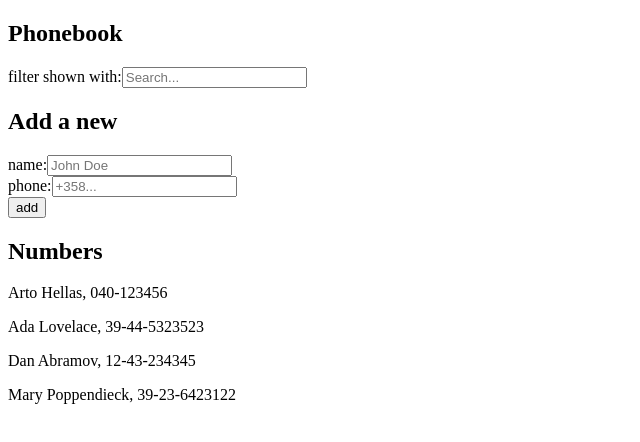
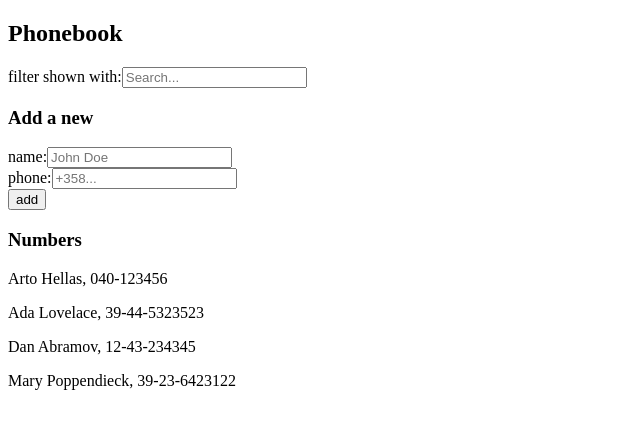
Before and after one commit to thesmol/fullstackopen, a React (Vite) app in the folder part2/phonebook/: page / in a window 1280 px wide. Shown: the top 442 px of the page, without its empty margins (0-640 px from the left). Built offline with nearby package versions, Linux system fonts and the light colour scheme; the HTML template or start-up script is replaced by a standard one.

Commit message:
PART-2 finish exercise 2.10

```diff
--- a/part2/phonebook/src/App.jsx
+++ b/part2/phonebook/src/App.jsx
@@ -1,23 +1,14 @@
 import { useState } from "react";
-
-const Person = ({ person }) => {
-  return (
-    <p>
-      {person.name}, {person.number}
-    </p>
-  );
-};
-
-const Header = ({ text }) => {
-  return <h2>{text}</h2>;
-};
+import PersonsList from "./components/PersonsList";
+import Filter from "./components/Filter";
+import NewPersonForm from "./components/NewPersonForm";
 
 const App = () => {
   const [persons, setPersons] = useState([
-    { name: "Arto Hellas", number: "040-123456", id: 1 },
-    { name: "Ada Lovelace", number: "39-44-5323523", id: 2 },
-    { name: "Dan Abramov", number: "12-43-234345", id: 3 },
-    { name: "Mary Poppendieck", number: "39-23-6423122", id: 4 },
+    { name: "Arto Hellas", phone: "040-123456", id: 1 },
+    { name: "Ada Lovelace", phone: "39-44-5323523", id: 2 },
+    { name: "Dan Abramov", phone: "12-43-234345", id: 3 },
+    { name: "Mary Poppendieck", phone: "39-23-6423122", id: 4 },
   ]);
 
   const [newPerson, setNewPerson] = useState({
@@ -28,12 +19,12 @@ const App = () => {
 
   const [filterName, setFilterName] = useState("");
 
+  const changeFilter = (event) => {
+    setFilterName(event.target.value);
+  };
+
   const changeName = (event) => {
     setNewPerson({ ...newPerson, name: event.target.value });
-  };
-
-  const changeFilter = (event) => {
-    setFilterName(event.target.value);
   };
 
   const changePhone = (event) => {
@@ -76,43 +67,17 @@ const App = () => {
 
   return (
     <div>
-      <Header text="Phonebook" />
-      <div>
-        filter shown with:
-        <input
-          value={filterName}
-          onChange={changeFilter}
-          placeholder="Search..."
-        />
-      </div>
-      <Header text="Add a new" />
-      <form>
-        <div>
-          name:
-          <input
-            value={newPerson.name}
-            onChange={changeName}
-            placeholder="John Doe"
-          />
-        </div>
-        <div>
-          phone:
-          <input
-            value={newPerson.phone}
-            onChange={changePhone}
-            placeholder="+358..."
-          />
-        </div>
-        <div>
-          <button type="submit" onClick={addNewPerson}>
-            add
-          </button>
-        </div>
-      </form>
-      <Header text="Numbers" />
-      {filteredPersons.map((person) => (
-        <Person key={person.id} person={person} />
-      ))}
+      <h2>Phonebook</h2>
+      <Filter searchString={filterName} onSearchUpdate={changeFilter} />
+      <h3>Add a new</h3>
+      <NewPersonForm
+        newPerson={newPerson}
+        onNameChange={changeName}
+        onPhoneChange={changePhone}
+        onSubmit={addNewPerson}
+      />
+      <h3>Numbers</h3>
+      <PersonsList persons={filteredPersons} />
     </div>
   );
 };
--- /dev/null
+++ b/part2/phonebook/src/components/Filter.jsx
@@ -0,0 +1,14 @@
+const Filter = ({ searchString, onSearchUpdate }) => {
+  return (
+    <div>
+      filter shown with:
+      <input
+        value={searchString}
+        onChange={onSearchUpdate}
+        placeholder="Search..."
+      />
+    </div>
+  );
+};
+
+export default Filter;
--- /dev/null
+++ b/part2/phonebook/src/components/NewPersonForm.jsx
@@ -0,0 +1,34 @@
+const NewPersonForm = ({
+  newPerson,
+  onNameChange,
+  onPhoneChange,
+  onSubmit,
+}) => {
+  return (
+    <form>
+      <div>
+        name:
+        <input
+          value={newPerson.name}
+          onChange={onNameChange}
+          placeholder="John Doe"
+        />
+      </div>
+      <div>
+        phone:
+        <input
+          value={newPerson.phone}
+          onChange={onPhoneChange}
+          placeholder="+358..."
+        />
+      </div>
+      <div>
+        <button type="submit" onClick={onSubmit}>
+          add
+        </button>
+      </div>
+    </form>
+  );
+};
+
+export default NewPersonForm;
--- /dev/null
+++ b/part2/phonebook/src/components/Person.jsx
@@ -0,0 +1,9 @@
+const Person = ({ person }) => {
+  return (
+    <p>
+      {person.name}, {person.phone}
+    </p>
+  );
+};
+
+export default Person;
--- /dev/null
+++ b/part2/phonebook/src/components/PersonsList.jsx
@@ -0,0 +1,13 @@
+import Person from "./Person";
+
+const PersonsList = ({ persons }) => {
+  return (
+    <div>
+      {persons.map((person) => {
+        return <Person key={person.id} person={person} />;
+      })}
+    </div>
+  );
+};
+
+export default PersonsList;
```
